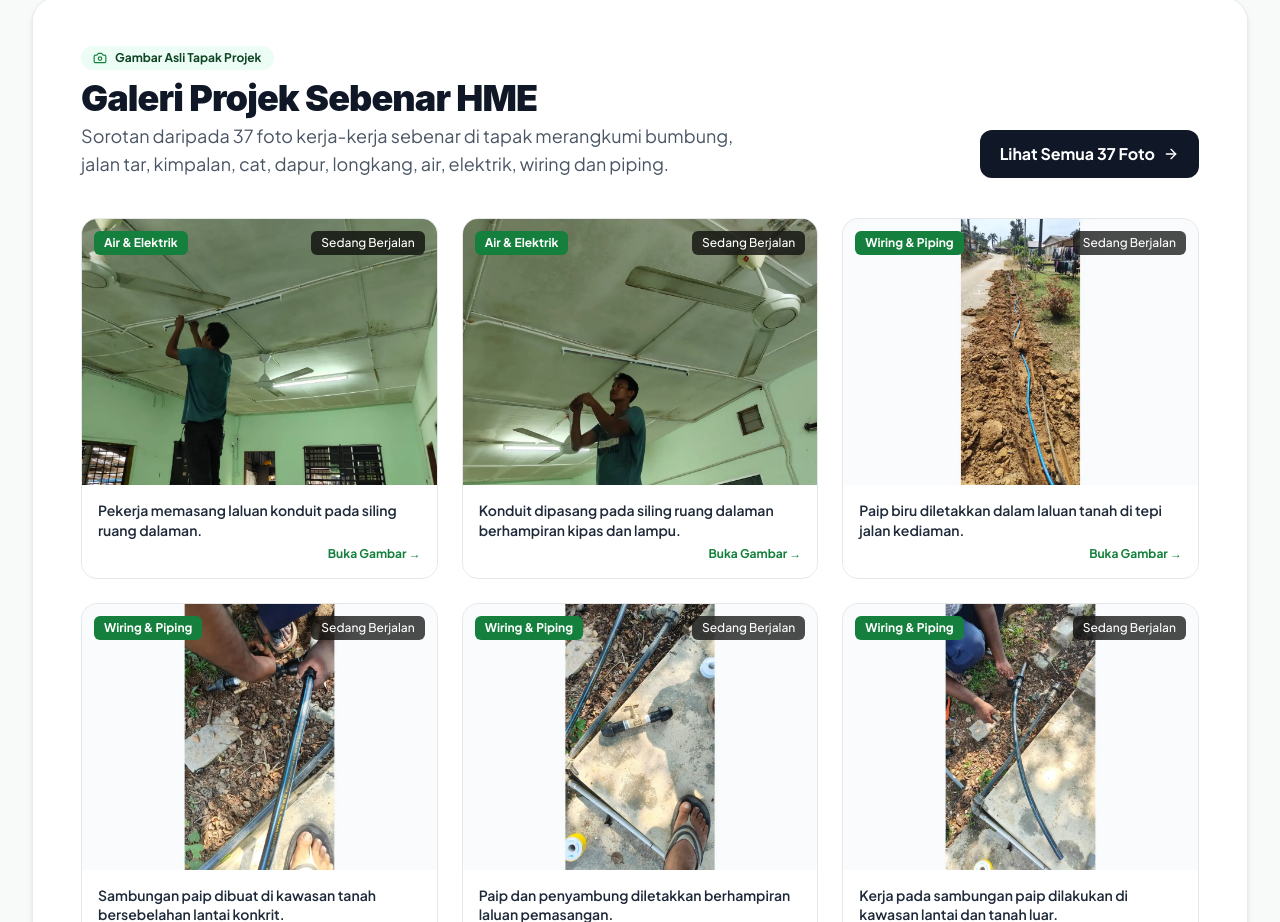
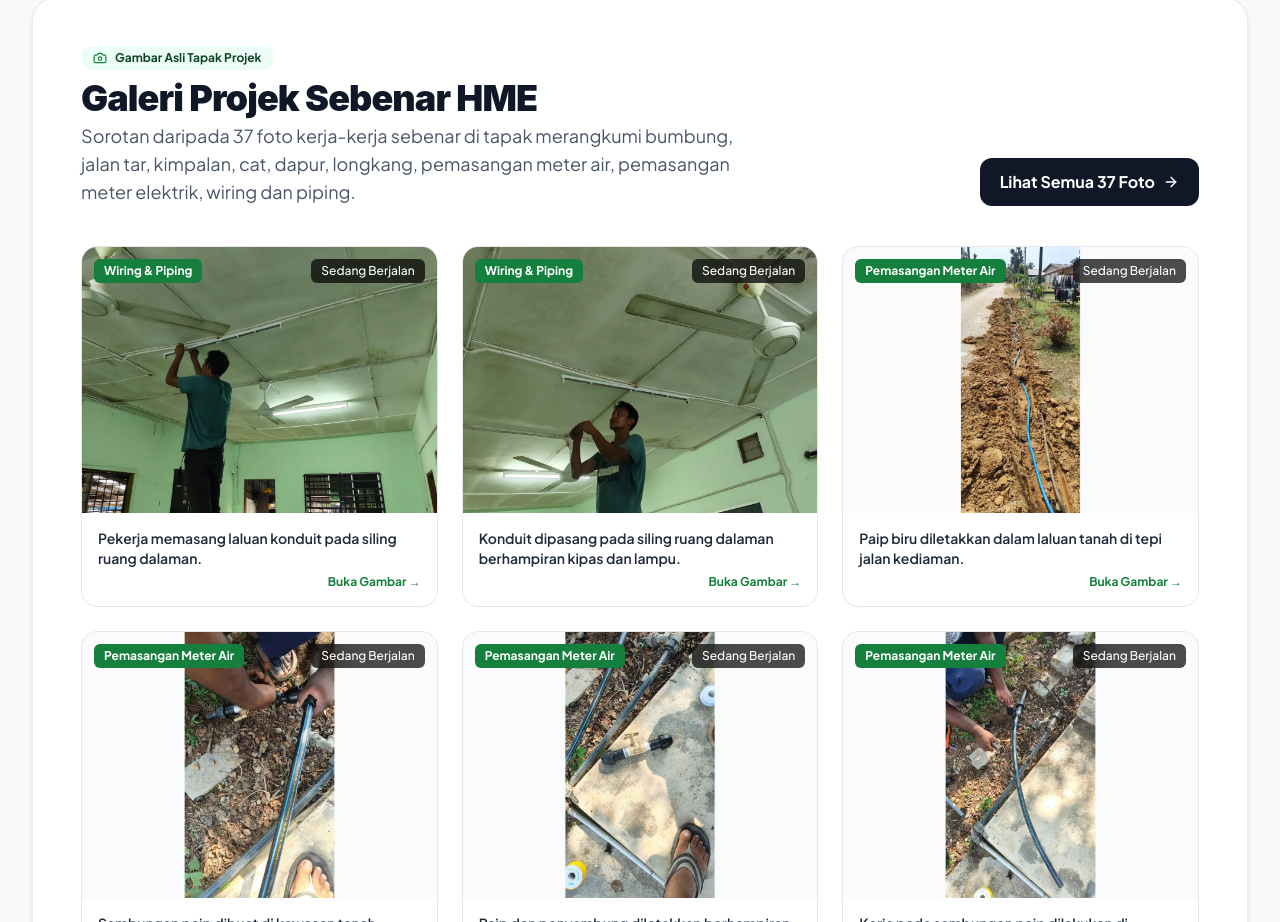
Before and after one commit to syafiqapextreasure/HIJAU-MEGAH-ENTERPRISE, a React (Vite) app: page / in a window 1280 px wide. Shown: the part 4140-5062 px from the top of the page. Built offline with nearby package versions, Linux system fonts and the light colour scheme.

Commit message:
Split portfolio utility tabs

```diff
--- a/src/data/hmeData.ts
+++ b/src/data/hmeData.ts
@@ -510,111 +510,111 @@ export const PORTFOLIO_ITEMS: PortfolioItem[] = [
     status: 'Siap'
   },
   {
-    id: 'wiring-piping-29',
+    id: 'meter-air-29',
     code: 'HME-29',
     title: 'Laluan Paip di Lantai Luar',
-    category: 'wiring-piping',
-    categoryLabel: 'Wiring & Piping',
+    category: 'meter-air',
+    categoryLabel: 'Pemasangan Meter Air',
     caption: 'Paip biru dan hitam disusun di kawasan lantai luar.',
     imageSrc: '/images/portfolio/hme-29.webp',
     webpSrc: '/images/portfolio/hme-29.webp',
     status: 'Sedang Berjalan'
   },
   {
-    id: 'wiring-piping-30',
+    id: 'meter-air-30',
     code: 'HME-30',
     title: 'Sambungan Paip dan Fitting',
-    category: 'wiring-piping',
-    categoryLabel: 'Wiring & Piping',
+    category: 'meter-air',
+    categoryLabel: 'Pemasangan Meter Air',
     caption: 'Fitting paip sedang dipegang berhampiran laluan paip luar.',
     imageSrc: '/images/portfolio/hme-30.webp',
     webpSrc: '/images/portfolio/hme-30.webp',
     status: 'Sedang Berjalan'
   },
   {
-    id: 'wiring-piping-31',
+    id: 'meter-air-31',
     code: 'HME-31',
     title: 'Kerja Sambungan Paip Luar',
-    category: 'wiring-piping',
-    categoryLabel: 'Wiring & Piping',
+    category: 'meter-air',
+    categoryLabel: 'Pemasangan Meter Air',
     caption: 'Kerja pada sambungan paip dilakukan di kawasan lantai dan tanah luar.',
     imageSrc: '/images/portfolio/hme-31.webp',
     webpSrc: '/images/portfolio/hme-31.webp',
     status: 'Sedang Berjalan'
   },
   {
-    id: 'wiring-piping-32',
+    id: 'meter-air-32',
     code: 'HME-32',
     title: 'Paip dan Penyambung di Tapak',
-    category: 'wiring-piping',
-    categoryLabel: 'Wiring & Piping',
+    category: 'meter-air',
+    categoryLabel: 'Pemasangan Meter Air',
     caption: 'Paip dan penyambung diletakkan berhampiran laluan pemasangan.',
     imageSrc: '/images/portfolio/hme-32.webp',
     webpSrc: '/images/portfolio/hme-32.webp',
     status: 'Sedang Berjalan'
   },
   {
-    id: 'wiring-piping-33',
+    id: 'meter-air-33',
     code: 'HME-33',
     title: 'Penyambungan Paip di Tanah',
-    category: 'wiring-piping',
-    categoryLabel: 'Wiring & Piping',
+    category: 'meter-air',
+    categoryLabel: 'Pemasangan Meter Air',
     caption: 'Sambungan paip dibuat di kawasan tanah bersebelahan lantai konkrit.',
     imageSrc: '/images/portfolio/hme-33.webp',
     webpSrc: '/images/portfolio/hme-33.webp',
     status: 'Sedang Berjalan'
   },
   {
-    id: 'wiring-piping-34',
+    id: 'meter-air-34',
     code: 'HME-34',
     title: 'Paip Dalam Laluan Tanah',
-    category: 'wiring-piping',
-    categoryLabel: 'Wiring & Piping',
+    category: 'meter-air',
+    categoryLabel: 'Pemasangan Meter Air',
     caption: 'Paip biru diletakkan dalam laluan tanah di tepi jalan kediaman.',
     imageSrc: '/images/portfolio/hme-34.webp',
     webpSrc: '/images/portfolio/hme-34.webp',
     status: 'Sedang Berjalan'
   },
   {
-    id: 'air-elektrik-35',
+    id: 'wiring-piping-35',
     code: 'HME-35',
     title: 'Laluan Konduit di Siling',
-    category: 'air-elektrik',
-    categoryLabel: 'Air & Elektrik',
+    category: 'wiring-piping',
+    categoryLabel: 'Wiring & Piping',
     caption: 'Konduit dipasang pada siling ruang dalaman berhampiran kipas dan lampu.',
     imageSrc: '/images/portfolio/hme-35.webp',
     webpSrc: '/images/portfolio/hme-35.webp',
     status: 'Sedang Berjalan'
   },
   {
-    id: 'air-elektrik-36',
+    id: 'wiring-piping-36',
     code: 'HME-36',
     title: 'Kerja Konduit Siling Dalaman',
-    category: 'air-elektrik',
-    categoryLabel: 'Air & Elektrik',
+    category: 'wiring-piping',
+    categoryLabel: 'Wiring & Piping',
     caption: 'Pekerja memasang laluan konduit pada siling ruang dalaman.',
     imageSrc: '/images/portfolio/hme-36.webp',
     webpSrc: '/images/portfolio/hme-36.webp',
     status: 'Sedang Berjalan'
   },
   {
-    id: 'air-elektrik-37',
+    id: 'wiring-piping-37',
     code: 'HME-37',
     title: 'Konduit dan Lampu Siling',
-    category: 'air-elektrik',
-    categoryLabel: 'Air & Elektrik',
+    category: 'wiring-piping',
+    categoryLabel: 'Wiring & Piping',
     caption: 'Konduit elektrik kelihatan tersusun pada siling bersama lampu dan kipas.',
     imageSrc: '/images/portfolio/hme-37.webp',
     webpSrc: '/images/portfolio/hme-37.webp',
     status: 'Siap'
   },
   {
-    id: 'air-elektrik-38',
+    id: 'meter-elektrik-38',
     code: 'HME-38',
-    title: 'Papan Kawalan dan Laluan Konduit',
-    category: 'air-elektrik',
-    categoryLabel: 'Air & Elektrik',
-    caption: 'Papan kawalan kecil dan konduit dipasang pada dinding dalaman.',
+    title: 'Papan Kawalan Elektrik dan Konduit',
+    category: 'meter-elektrik',
+    categoryLabel: 'Pemasangan Meter Elektrik',
+    caption: 'Papan kawalan elektrik kecil dan konduit dipasang pada dinding dalaman.',
     imageSrc: '/images/portfolio/hme-38.webp',
     webpSrc: '/images/portfolio/hme-38.webp',
     status: 'Siap'
--- a/src/pages/PortfolioPage.tsx
+++ b/src/pages/PortfolioPage.tsx
@@ -77,7 +77,8 @@ export const PortfolioPage: React.FC<PortfolioPageProps> = ({
     { id: 'jalan', label: 'Jalan & Tar', count: ORDERED_PORTFOLIO_ITEMS.filter(i => i.category === 'jalan').length },
     { id: 'dapur', label: 'Dapur & Sinki', count: ORDERED_PORTFOLIO_ITEMS.filter(i => i.category === 'dapur').length },
     { id: 'longkang', label: 'Longkang', count: ORDERED_PORTFOLIO_ITEMS.filter(i => i.category === 'longkang').length },
-    { id: 'air-elektrik', label: 'Air & Elektrik', count: ORDERED_PORTFOLIO_ITEMS.filter(i => i.category === 'air-elektrik').length },
+    { id: 'meter-air', label: 'Pemasangan Meter Air', count: ORDERED_PORTFOLIO_ITEMS.filter(i => i.category === 'meter-air').length },
+    { id: 'meter-elektrik', label: 'Pemasangan Meter Elektrik', count: ORDERED_PORTFOLIO_ITEMS.filter(i => i.category === 'meter-elektrik').length },
     { id: 'wiring-piping', label: 'Wiring & Piping', count: ORDERED_PORTFOLIO_ITEMS.filter(i => i.category === 'wiring-piping').length },
   ];
 
@@ -93,7 +94,7 @@ export const PortfolioPage: React.FC<PortfolioPageProps> = ({
           Portfolio Projek Sebenar
         </h1>
         <p className="text-lg sm:text-xl text-gray-600 leading-relaxed font-normal">
-          Foto tapak kerja HME yang disusun mengikut kategori kerja seperti bumbung, kimpalan, mengecat, jalan, saliran, wiring, piping, air dan elektrik.
+          Foto tapak kerja HME yang disusun mengikut kategori kerja seperti bumbung, kimpalan, mengecat, jalan, saliran, pemasangan meter air, pemasangan meter elektrik, wiring dan piping.
         </p>
       </section>
 
--- a/src/pages/UtamaPage.tsx
+++ b/src/pages/UtamaPage.tsx
@@ -437,7 +437,7 @@ export const UtamaPage: React.FC<UtamaPageProps> = ({ onNavigate, onOpenLightbox
                 Galeri Projek Sebenar HME
               </h2>
               <p className="text-base sm:text-lg text-gray-600 mt-1 max-w-2xl">
-                Sorotan daripada {ORDERED_PORTFOLIO_ITEMS.length} foto kerja-kerja sebenar di tapak merangkumi bumbung, jalan tar, kimpalan, cat, dapur, longkang, air, elektrik, wiring dan piping.
+                Sorotan daripada {ORDERED_PORTFOLIO_ITEMS.length} foto kerja-kerja sebenar di tapak merangkumi bumbung, jalan tar, kimpalan, cat, dapur, longkang, pemasangan meter air, pemasangan meter elektrik, wiring dan piping.
               </p>
             </div>
 
--- a/src/types/index.ts
+++ b/src/types/index.ts
@@ -15,6 +15,8 @@ export type ServiceCategory =
   | 'longkang'
   | 'meter'
   | 'air-elektrik'
+  | 'meter-air'
+  | 'meter-elektrik'
   | 'wiring-piping';
 
 export interface ServiceItem {
```
Also changed, not shown: 1 other file (tests, documents, lock files or other folders).
